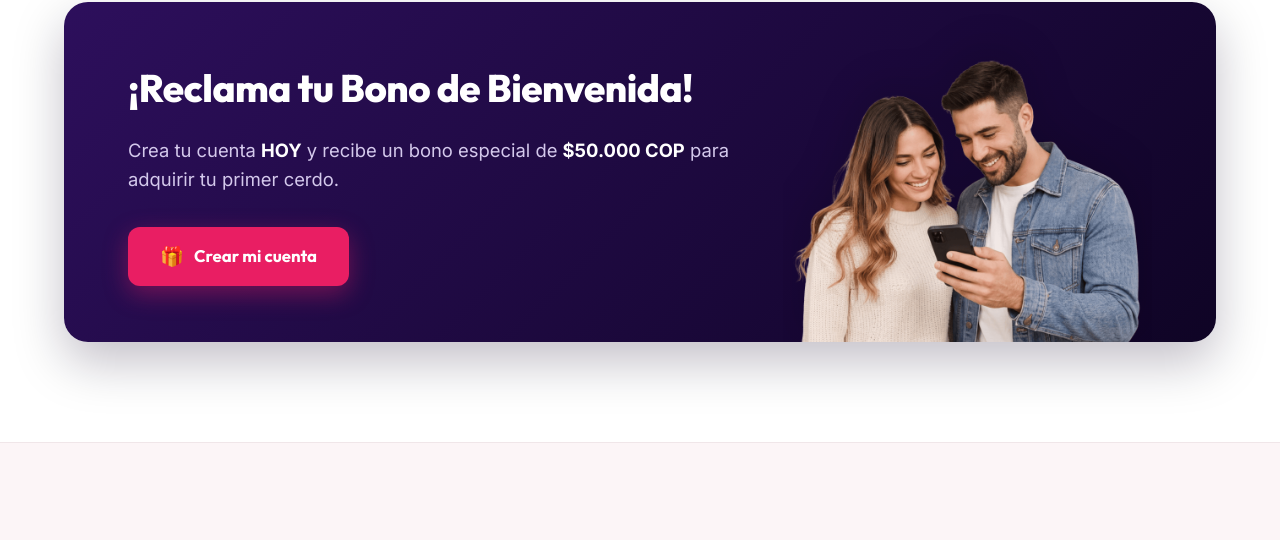
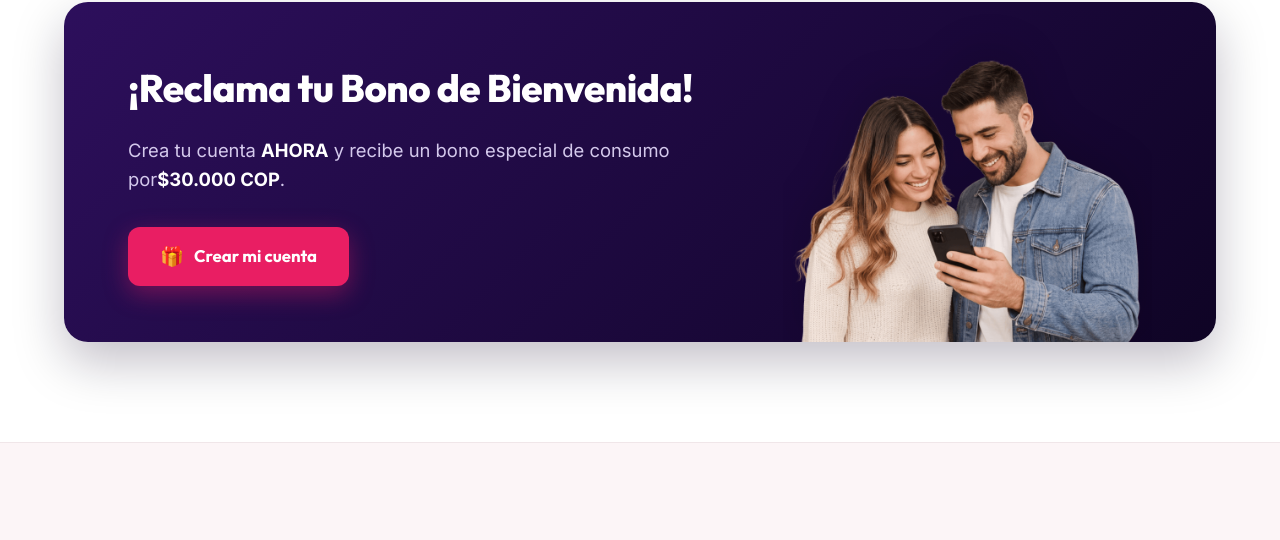
Before and after one commit to amsterdamlab/piggy-landing, a website built with Vite: page index.html in a window 1280 px wide. Shown: the part 3918-4458 px from the top of the page. Built offline with nearby package versions, Linux system fonts and the light colour scheme.

Commit message:
Update index.html

```diff
--- a/index.html
+++ b/index.html
@@ -476,7 +476,7 @@
           <div class="banner-inner">
             <div class="banner-content">
               <h3>¡Reclama tu Bono de Bienvenida!</h3>
-              <p>Crea tu cuenta <strong>HOY</strong> y recibe un bono especial de <strong>$50.000 COP</strong> para adquirir tu primer cerdo.</p>
+              <p>Crea tu cuenta <strong>AHORA</strong> y recibe un bono especial de consumo por<strong>$30.000 COP</strong>.</p>
               <a href="https://piggy-app-v2-gvm.vercel.app/" class="btn btn-primary" id="cta-welcome-bonus">
                 <span class="btn-icon">🎁</span>
                 Crear mi cuenta
```
